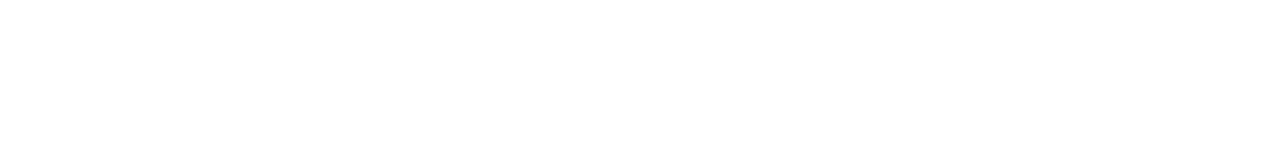
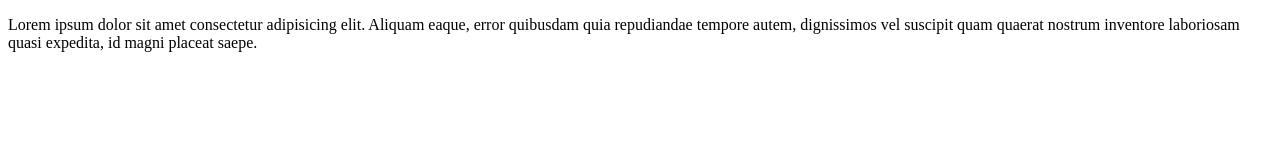
Before and after one commit to sithi-debnath/2.2nd-try, a plain HTML site: page index.html in a window 1280 px wide. Drawn offline with Linux system fonts and the light colour scheme.

Commit message:
added the paragraph

```diff
--- a/index.html
+++ b/index.html
@@ -6,6 +6,6 @@
     <title>2.2nd-try</title>
 </head>
 <body>
-
+    <p>Lorem ipsum dolor sit amet consectetur adipisicing elit. Aliquam eaque, error quibusdam quia repudiandae tempore autem, dignissimos vel suscipit quam quaerat nostrum inventore laboriosam quasi expedita, id magni placeat saepe.</p>
 </body>
 </html>
```
